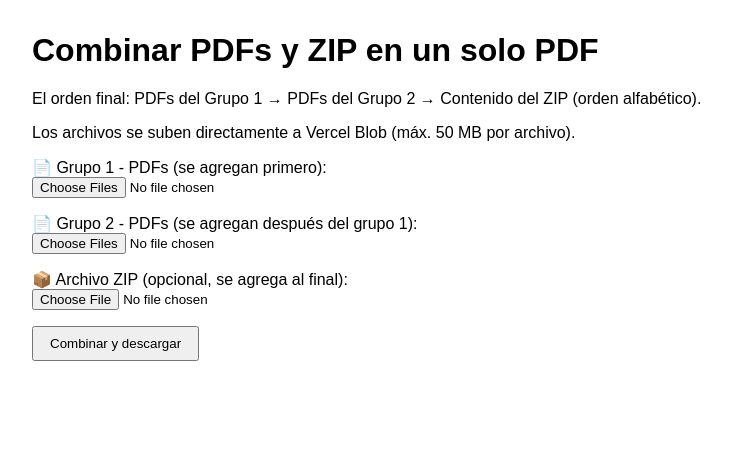
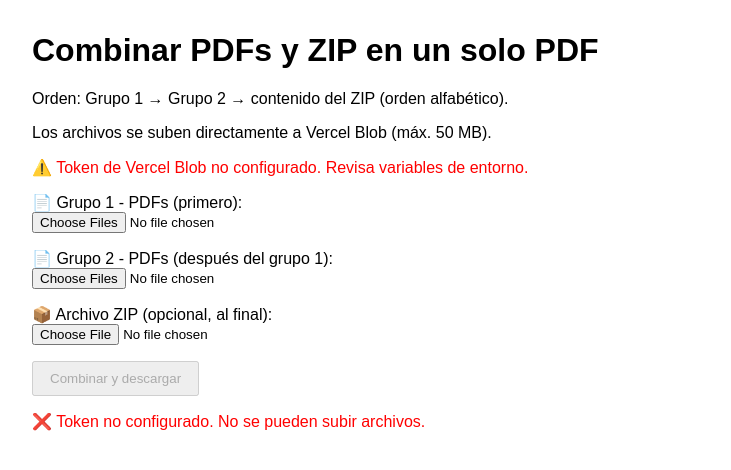
Before and after one commit to Nicolas-Ballesteros07/unir_archivos_pdf_v2, a Django app: page / in a window 1280 px wide. Shown: the top 470 px of the page, without its empty margins (208-939 px from the left). Run offline with Django 5.2, Linux system fonts and the light colour scheme.

Commit message:
Fix correcion del template

```diff
--- a/app/templates/subir.html
+++ b/app/templates/subir.html
@@ -15,22 +15,25 @@
 <body>
 <div class="container">
     <h1>Combinar PDFs y ZIP en un solo PDF</h1>
-    <p>El orden final: PDFs del Grupo 1 → PDFs del Grupo 2 → Contenido del ZIP (orden alfabético).</p>
-    <p>Los archivos se suben directamente a Vercel Blob (máx. 50 MB por archivo).</p>
+    <p>Orden: Grupo 1 → Grupo 2 → contenido del ZIP (orden alfabético).</p>
+    <p>Los archivos se suben directamente a Vercel Blob (máx. 50 MB).</p>
     {% if error %}<div class="error">{{ error }}</div>{% endif %}
+    {% if not blob_token %}
+        <div class="error">⚠️ Token de Vercel Blob no configurado. Revisa variables de entorno.</div>
+    {% endif %}
 
     <form id="uploadForm">
         {% csrf_token %}
         <div class="file-input">
-            <label>📄 Grupo 1 - PDFs (se agregan primero):</label><br>
+            <label>📄 Grupo 1 - PDFs (primero):</label><br>
             <input type="file" id="pdfFiles1" accept=".pdf" multiple>
         </div>
         <div class="file-input">
-            <label>📄 Grupo 2 - PDFs (se agregan después del grupo 1):</label><br>
+            <label>📄 Grupo 2 - PDFs (después del grupo 1):</label><br>
             <input type="file" id="pdfFiles2" accept=".pdf" multiple>
         </div>
         <div class="file-input">
-            <label>📦 Archivo ZIP (opcional, se agrega al final):</label><br>
+            <label>📦 Archivo ZIP (opcional, al final):</label><br>
             <input type="file" id="zipFile" accept=".zip">
         </div>
         <button type="button" id="submitBtn">Combinar y descargar</button>
@@ -41,9 +44,24 @@
 <script>
     const csrfToken = document.querySelector('[name=csrfmiddlewaretoken]')?.value || '';
     const BLOB_TOKEN = '{{ blob_token }}';
+    // Si tienes BLOB_STORE_ID, puedes usarlo para construir una URL más robusta
+    // De lo contrario, usamos el dominio público genérico
+    const BLOB_STORE_ID = '{{ blob_store_id }}';
+    const BLOB_BASE_URL = BLOB_STORE_ID
+        ? `https://${BLOB_STORE_ID}.public.blob.vercel-storage.com`
+        : 'https://blob.vercel.storage';
+
+    if (!BLOB_TOKEN) {
+        document.getElementById('submitBtn').disabled = true;
+        document.getElementById('progress').innerHTML = '<p class="error">❌ Token no configurado. No se pueden subir archivos.</p>';
+    }
 
     async function subirABlob(file) {
-        const url = 'https://blob.vercel.storage/' + encodeURIComponent(file.name);
+        // Generar un nombre único para evitar colisiones
+        const timestamp = Date.now();
+        const safeName = `${timestamp}_${file.name.replace(/[^a-zA-Z0-9.-]/g, '_')}`;
+        const url = `${BLOB_BASE_URL}/${encodeURIComponent(safeName)}`;
+
         const response = await fetch(url, {
             method: 'PUT',
             headers: {
@@ -52,11 +70,18 @@
             },
             body: file
         });
-        if (!response.ok) throw new Error(`Fallo subida de ${file.name}: ${response.statusText}`);
-        return url;
+        if (!response.ok) {
+            const errorText = await response.text();
+            throw new Error(`HTTP ${response.status}: ${errorText}`);
+        }
+        return url;  // URL pública del blob
     }
 
     document.getElementById('submitBtn').addEventListener('click', async () => {
+        if (!BLOB_TOKEN) {
+            alert('Token de Vercel Blob no disponible');
+            return;
+        }
         const zipFile = document.getElementById('zipFile').files[0];
         const pdfFiles1 = Array.from(document.getElementById('pdfFiles1').files);
         const pdfFiles2 = Array.from(document.getElementById('pdfFiles2').files);
--- a/app/unir_archivos_zip/views.py
+++ b/app/unir_archivos_zip/views.py
@@ -2,12 +2,14 @@
 from django.shortcuts import render
 from django.http import HttpResponse
 from django.views.decorators.http import require_http_methods
-
 from .utils import combinar_en_pdf_desde_urls
-
 
 @require_http_methods(['GET', 'POST'])
 def subir_y_combinar(request):
+    # Obtener variables de entorno necesarias
+    blob_token = os.environ.get('BLOB_READ_WRITE_TOKEN', '')
+    blob_store_id = os.environ.get('BLOB_STORE_ID', '')  # Opcional, para construir la URL
+
     if request.method == 'POST':
         zip_url = request.POST.get('zip_url')
         pdf_urls1 = request.POST.getlist('pdf_urls1')
@@ -16,7 +18,8 @@
         if not zip_url and not pdf_urls1 and not pdf_urls2:
             return render(request, 'subir.html', {
                 'error': 'Debes subir al menos un PDF o un ZIP.',
-                'blob_token': os.environ.get('BLOB_READ_WRITE_TOKEN', '')
+                'blob_token': blob_token,
+                'blob_store_id': blob_store_id,
             })
 
         try:
@@ -25,13 +28,15 @@
             response['Content-Disposition'] = 'attachment; filename="combinado.pdf"'
             return response
         except Exception as e:
-            print(f"ERROR en combinación: {e}")
+            print(f"ERROR: {e}")
             return render(request, 'subir.html', {
                 'error': f'Error interno: {str(e)}',
-                'blob_token': os.environ.get('BLOB_READ_WRITE_TOKEN', '')
+                'blob_token': blob_token,
+                'blob_store_id': blob_store_id,
             })
 
-    # GET: mostrar formulario con el token de Vercel Blob
+    # GET
     return render(request, 'subir.html', {
-        'blob_token': os.environ.get('BLOB_READ_WRITE_TOKEN', '')
+        'blob_token': blob_token,
+        'blob_store_id': blob_store_id,
     })
```
